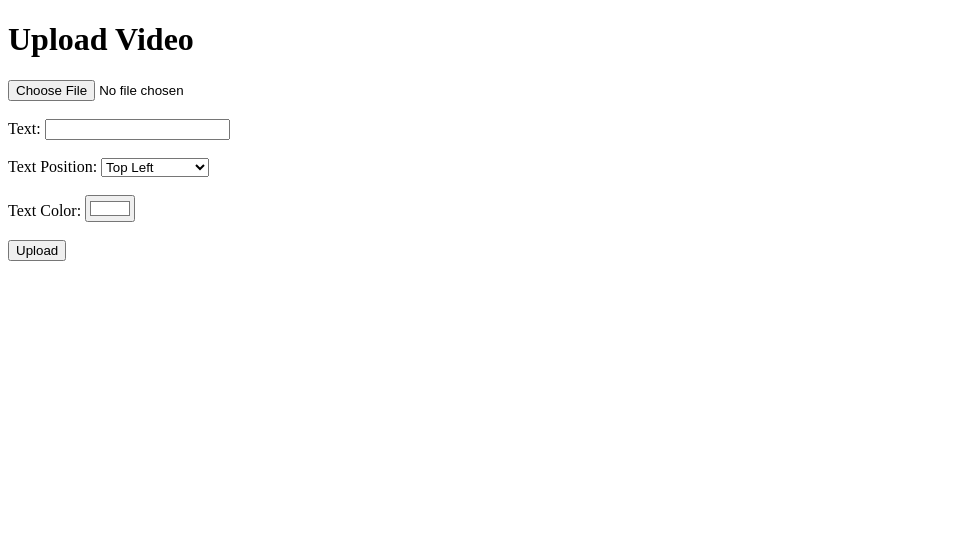
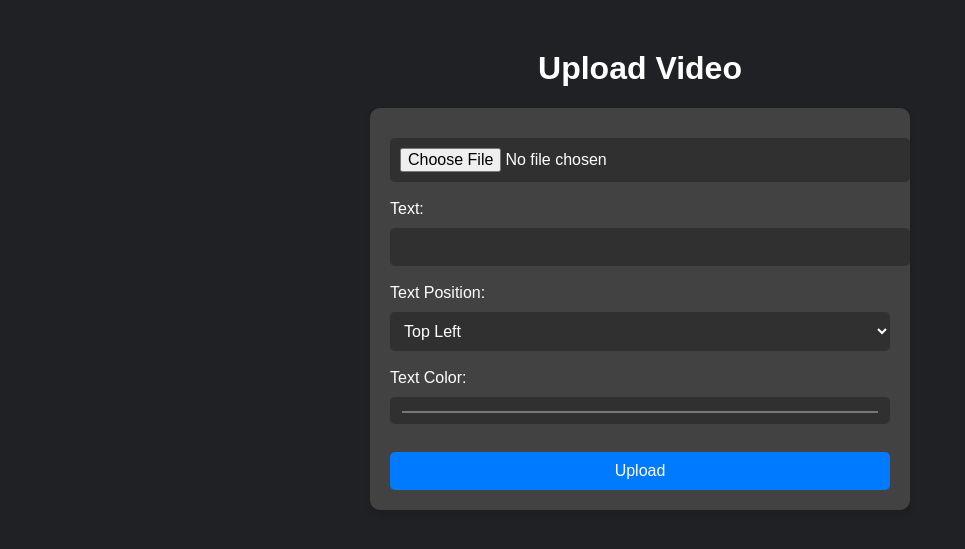
Before and after one commit to vikramsuresh01/text_over_video, a Flask app: page / in a window 1280 px wide. Shown: the top 549 px of the page, without its empty margins (0-965 px from the left). Run offline with Flask 3, Linux system fonts and the light colour scheme.

Commit message:
Update upload.html

```diff
--- a/text_over_video/templates/upload.html
+++ b/text_over_video/templates/upload.html
@@ -4,6 +4,56 @@
     <meta charset="UTF-8">
     <meta name="viewport" content="width=device-width, initial-scale=1.0">
     <title>Upload Video</title>
+    <style>
+        body {
+            background-color: #202124;
+            color: #FFFFFF;
+            font-family: Arial, sans-serif;
+            margin: 0;
+            padding: 0;
+        }
+        h1 {
+            text-align: center;
+            margin-top: 50px;
+        }
+        form {
+            margin: 0 auto;
+            max-width: 500px;
+            padding: 20px;
+            border-radius: 10px;
+            background-color: #424242;
+            box-shadow: 0 4px 6px rgba(0, 0, 0, 0.1);
+        }
+        input[type="file"],
+        input[type="text"],
+        select,
+        input[type="color"],
+        button {
+            width: 100%;
+            margin-top: 10px;
+            padding: 10px;
+            border: none;
+            border-radius: 5px;
+            background-color: #303030;
+            color: #FFFFFF;
+            font-size: 16px;
+            outline: none;
+        }
+        input[type="file"] {
+            cursor: pointer;
+        }
+        select {
+            cursor: pointer;
+        }
+        button {
+            cursor: pointer;
+            background-color: #007bff;
+            transition: background-color 0.3s ease;
+        }
+        button:hover {
+            background-color: #0056b3;
+        }
+    </style>
 </head>
 <body>
     <h1>Upload Video</h1>
```
